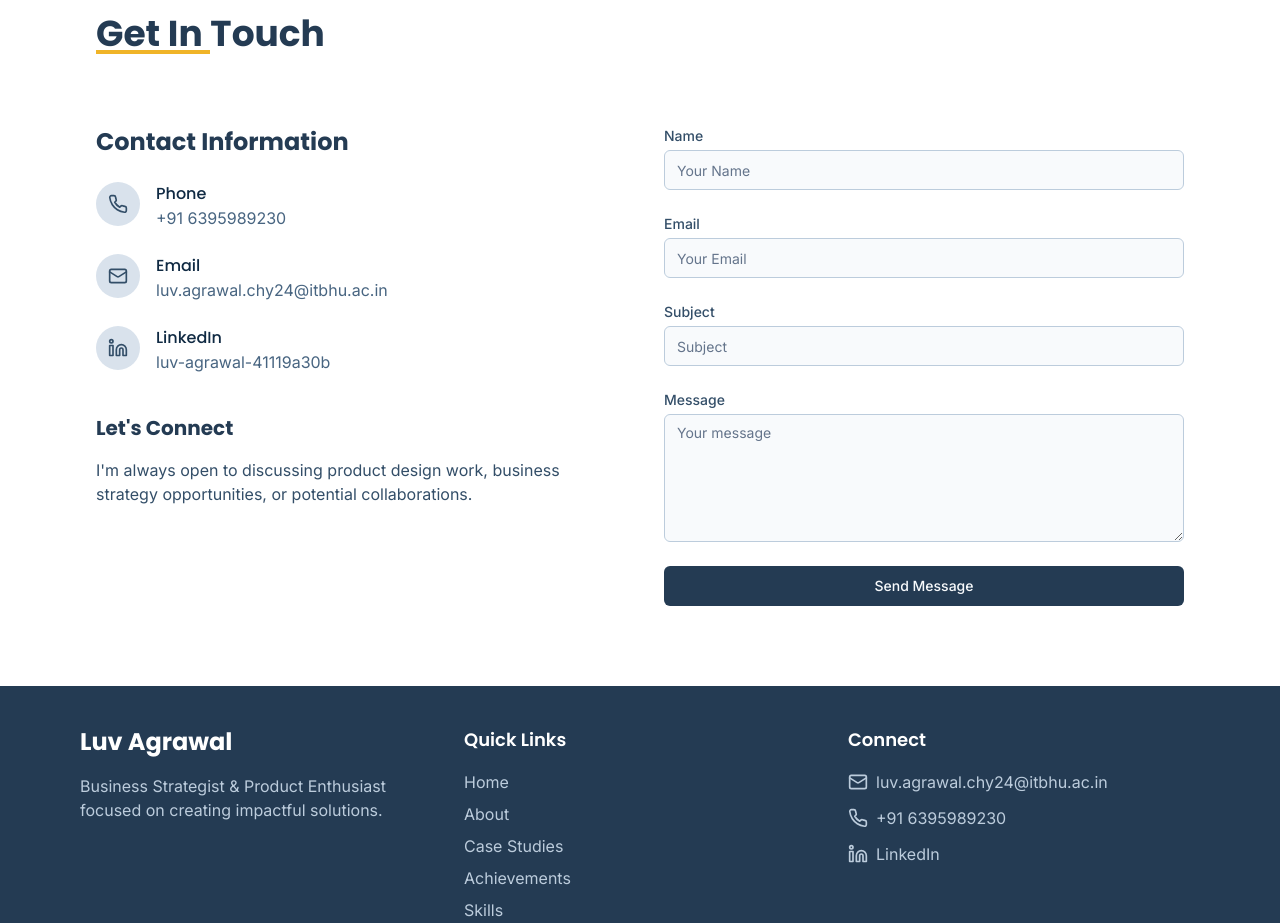
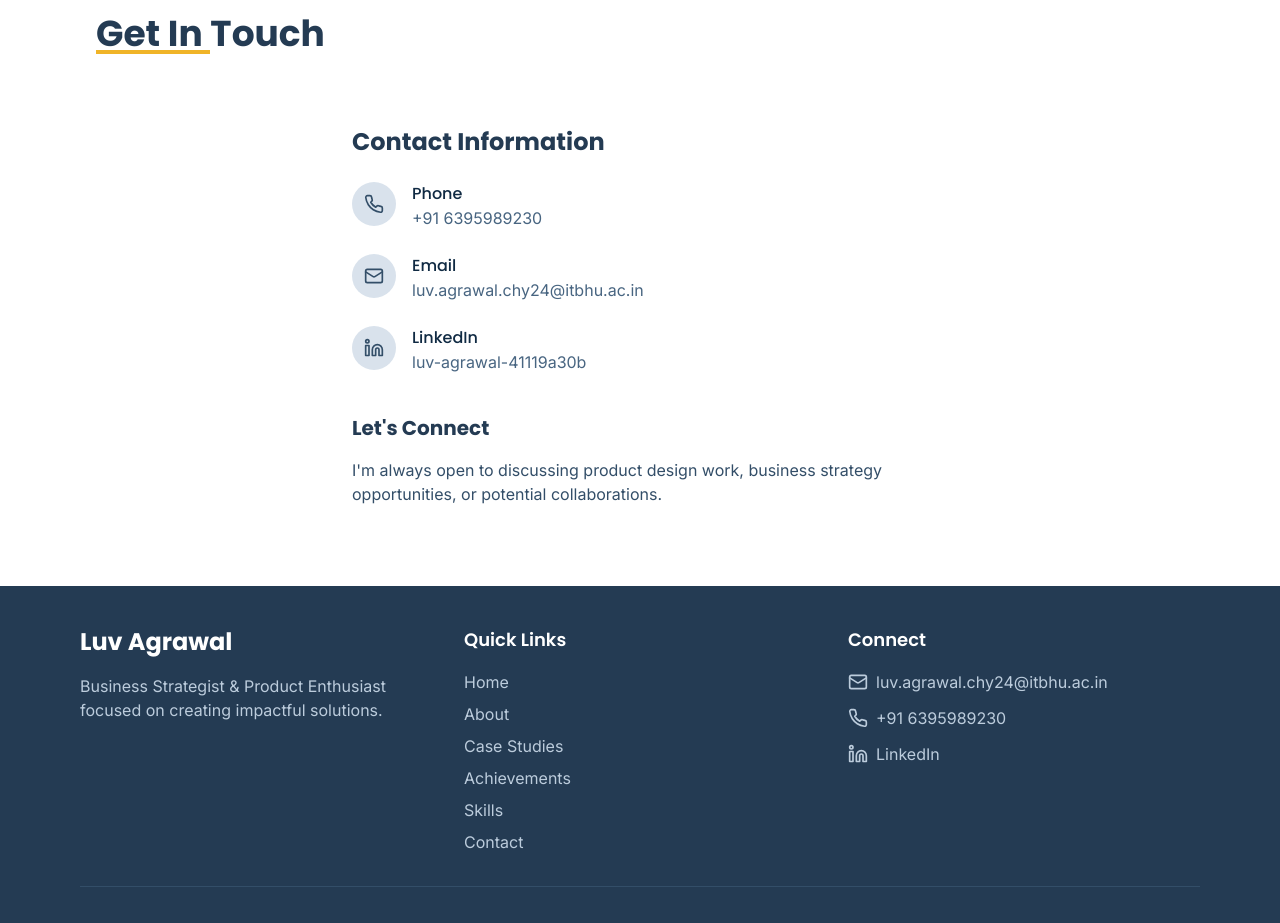
Before and after one commit to LuvAgrawal06/luvagrawal, a React (Vite) app: page / in a window 1280 px wide. Shown: the part 3480-4403 px from the top of the page. Built offline with nearby package versions, Linux system fonts and the light colour scheme.

Commit message:
Remove contact form
Removes the contact form and its associated functionality from the Contact component.

```diff
--- a/src/components/Contact.tsx
+++ b/src/components/Contact.tsx
@@ -1,8 +1,5 @@
 
 import React, { useEffect } from 'react';
-import { Button } from '@/components/ui/button';
-import { Input } from '@/components/ui/input';
-import { Textarea } from '@/components/ui/textarea';
 import { Mail, Phone, Linkedin } from 'lucide-react';
 
 const contactInfo = [
@@ -52,8 +49,8 @@ const Contact = () => {
       <div className="container max-w-6xl mx-auto">
         <h2 className="section-title">Get In Touch</h2>
 
-        <div className="mt-12 grid md:grid-cols-2 gap-12">
-          <div className="fade-in-bottom">
+        <div className="mt-12 flex justify-center">
+          <div className="fade-in-bottom max-w-xl w-full">
             <h3 className="text-2xl font-bold text-navy-800 mb-6">Contact Information</h3>
             <div className="space-y-6">
               {contactInfo.map((item) => (
@@ -81,59 +78,6 @@ const Contact = () => {
               </p>
             </div>
           </div>
-
-          <div className="fade-in-bottom">
-            <form className="space-y-6">
-              <div>
-                <label htmlFor="name" className="block text-sm font-medium text-navy-700 mb-1">
-                  Name
-                </label>
-                <Input
-                  id="name"
-                  type="text"
-                  placeholder="Your Name"
-                  className="border-navy-200 focus:border-navy-500"
-                />
-              </div>
-
-              <div>
-                <label htmlFor="email" className="block text-sm font-medium text-navy-700 mb-1">
-                  Email
-                </label>
-                <Input
-                  id="email"
-                  type="email"
-                  placeholder="Your Email"
-                  className="border-navy-200 focus:border-navy-500"
-                />
-              </div>
-
-              <div>
-                <label htmlFor="subject" className="block text-sm font-medium text-navy-700 mb-1">
-                  Subject
-                </label>
-                <Input
-                  id="subject"
-                  type="text"
-                  placeholder="Subject"
-                  className="border-navy-200 focus:border-navy-500"
-                />
-              </div>
-
-              <div>
-                <label htmlFor="message" className="block text-sm font-medium text-navy-700 mb-1">
-                  Message
-                </label>
-                <Textarea
-                  id="message"
-                  placeholder="Your message"
-                  className="border-navy-200 focus:border-navy-500 min-h-32"
-                />
-              </div>
-
-              <Button className="bg-navy-800 hover:bg-navy-900 w-full">Send Message</Button>
-            </form>
-          </div>
         </div>
       </div>
     </section>
```
